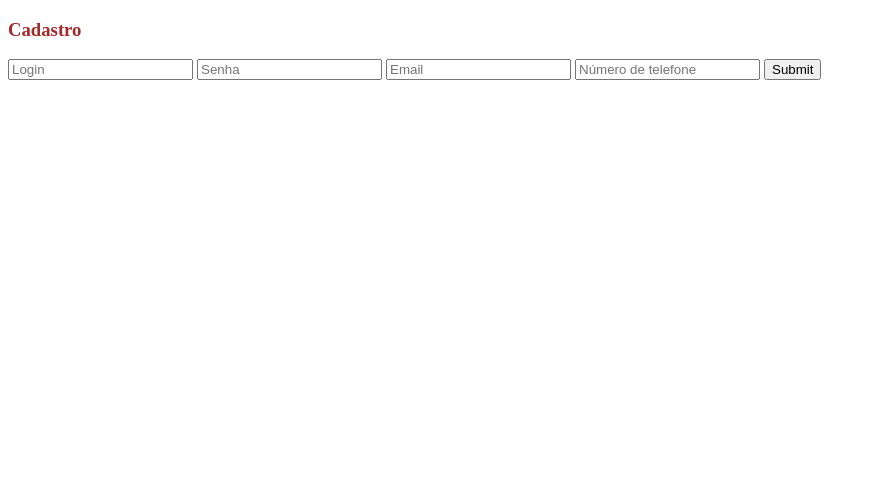
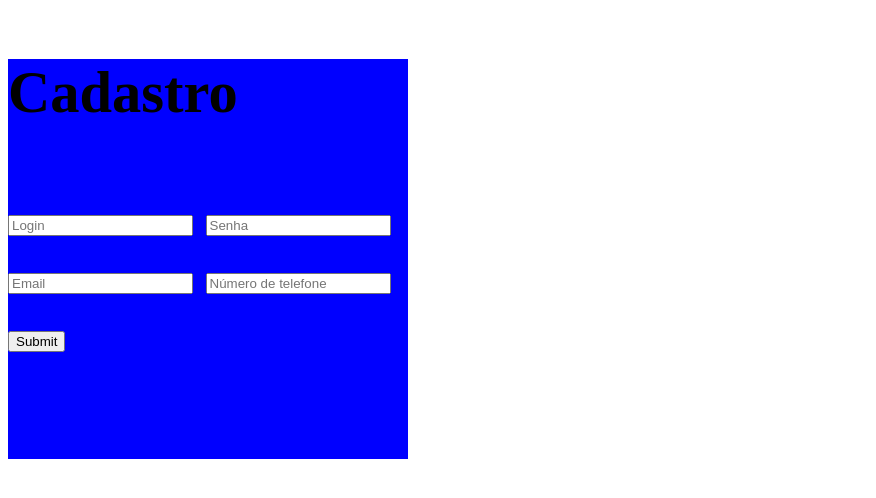
Before and after one commit to Andre-2009-sv/Streaming, a plain HTML site: page index.html in a window 1280 px wide. Shown: the whole page, without its empty margins (0-876 px from the left). Drawn offline with Linux system fonts and the light colour scheme.

Commit message:
Add files via upload

```diff
--- a/index.html
+++ b/index.html
@@ -1,5 +1,5 @@
 <!DOCTYPE html>
-<html lang="en">
+<html lang="pt-br">
 <head>
     <meta charset="UTF-8">
     <meta name="viewport" content="width=device-width, initial-scale=1.0">
@@ -7,14 +7,16 @@
     <link rel="stylesheet" href="style.css">
 </head>
 <body>
-    <form class="netflix">
+    <div class="netflix">
+    <form>
         <h3>Cadastro</h3>
-        <input type="text" placeholder="Login" id="login">
+        <input type="text" placeholder="Login" id="login" class="login">
         <input type="password" placeholder="Senha" id="senha">
         <input type="email" placeholder="Email" id="email">
         <input type="number phone" placeholder="Número de telefone" id="telefone">
         <input type="submit" onclick="logar(); return false">
     </form>
+    </div>
     <script>
         function logar(){
             var login = document.getElementById('login').value;
--- a/style.css
+++ b/style.css
@@ -1,4 +1,10 @@
 .netflix {
+    background-color: blue;
+    font-size: 50px;
+    height: 400px;
+    width: 400px;
     position: center;
-    color:brown;
 }
+.login {
+    color: red;
+}
```
Also changed, not shown: home.html (+1 -1 lines).
